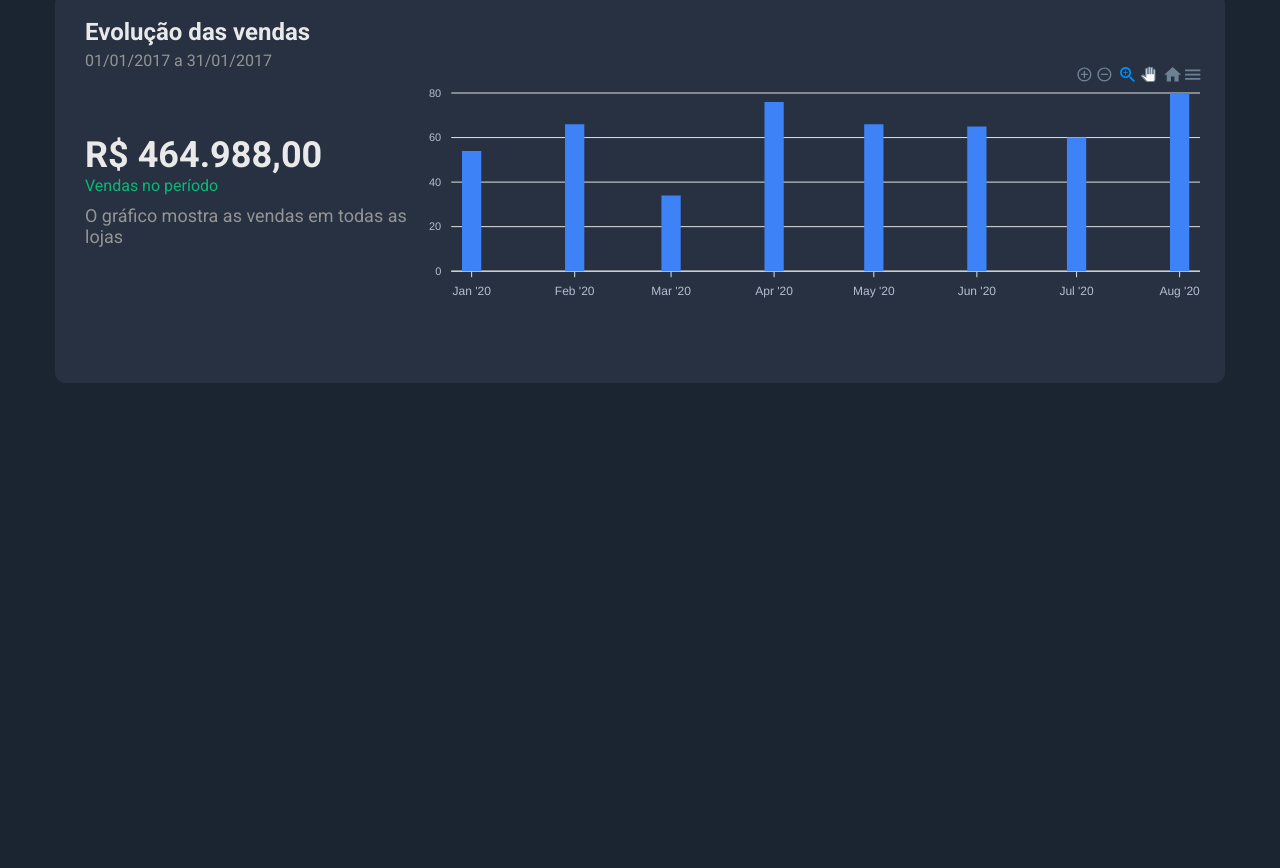
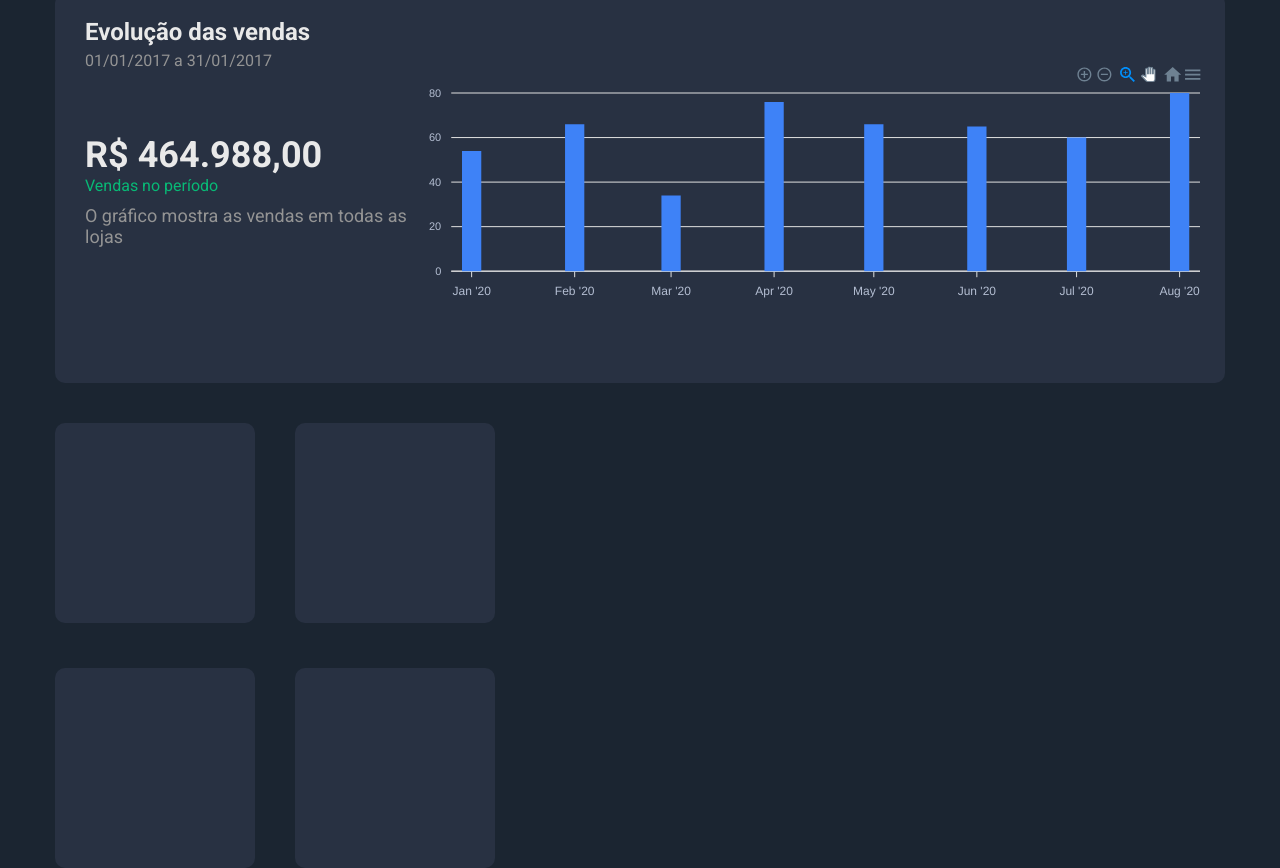
Before and after one commit to mario1980miranda/dsvendas-mariom, a React (Create React App) app in the folder front-web/: page / in a window 1280 px wide. Shown: the part 237-1105 px from the top of the page. Before the commit the page ends 800 px from the top, so only its background shows below. Built offline with nearby package versions, Linux system fonts and the light colour scheme.

Commit message:
Sales summary cards html

```diff
--- a/front-web/src/App.css
+++ b/front-web/src/App.css
@@ -1,3 +1,9 @@
 .app-container {
   padding: 0 55px;
 }
+
+.sales-overview-container {
+  display: flex;
+  justify-content: space-between;
+  margin-top: 40px;
+}
--- a/front-web/src/App.tsx
+++ b/front-web/src/App.tsx
@@ -2,6 +2,7 @@ import './App.css';
 import Filter from './components/filter';
 import Header from './components/header';
 import SalesByDate from './components/sales-by-date';
+import SalesSummary from './components/sales-summary';
 
 function App() {
   return (
@@ -11,6 +12,9 @@ function App() {
         <div className="app-container">
           <Filter />
           <SalesByDate />
+          <div className="sales-overview-container">
+            <SalesSummary />
+          </div>
         </div>
       </>
     </div>
--- /dev/null
+++ b/front-web/src/components/sales-summary/index.tsx
@@ -0,0 +1,15 @@
+import SalesSummaryCard from './sales-summary-card';
+import './styles.css';
+
+function SalesSummary() {
+  return (
+    <div className="sales-summary-container">
+      <SalesSummaryCard />
+      <SalesSummaryCard />
+      <SalesSummaryCard />
+      <SalesSummaryCard />
+    </div>
+  );
+}
+
+export default SalesSummary;
--- /dev/null
+++ b/front-web/src/components/sales-summary/sales-summary-card.tsx
@@ -0,0 +1,5 @@
+function SalesSummaryCard() {
+  return <div className="sales-summary-card base-card"></div>;
+}
+
+export default SalesSummaryCard;
--- /dev/null
+++ b/front-web/src/components/sales-summary/styles.css
@@ -0,0 +1,16 @@
+.sales-summary-container {
+  width: 440px;
+  display: flex;
+  flex-wrap: wrap;
+  justify-content: space-between;
+}
+
+.sales-summary-card {
+  width: 200px;
+  height: 200px;
+}
+
+.sales-summary-card:nth-of-type(1),
+.sales-summary-card:nth-of-type(2) {
+  margin-bottom: 45px;
+}
```
